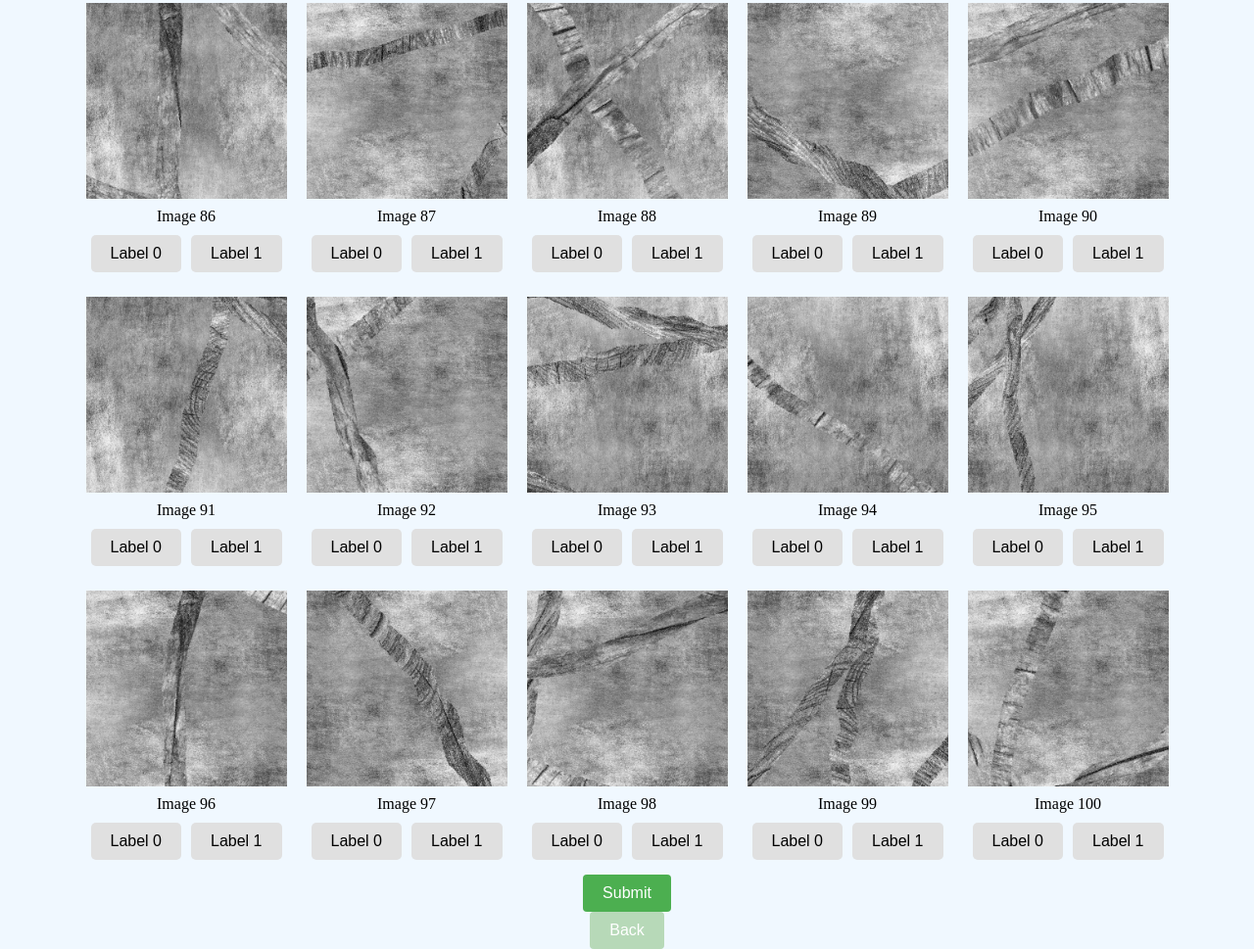
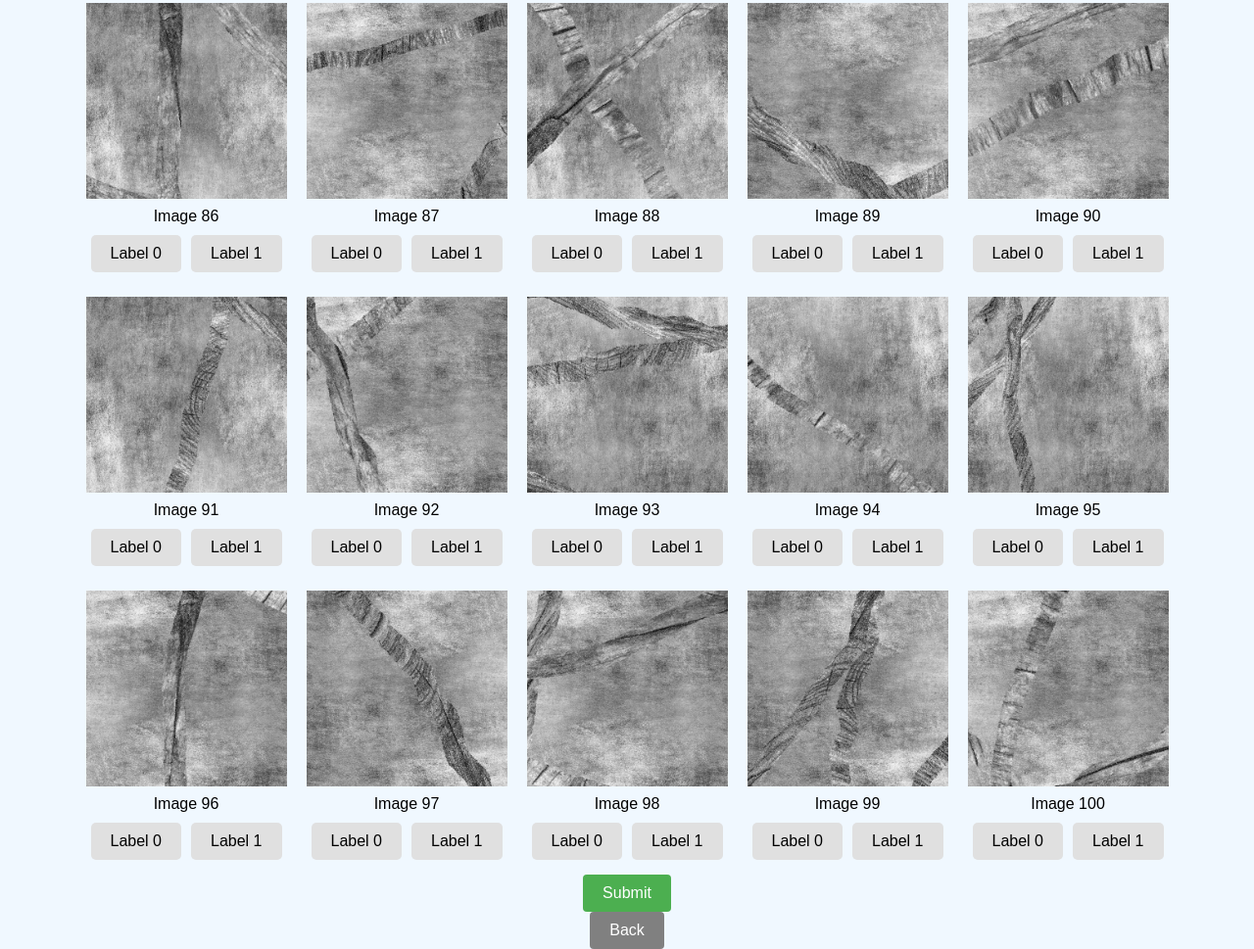
Before and after one commit to rahultejagorantala/Image_Classification_Survey, a website: page index.html in a window 1280 px wide. Shown: the part 5300-6269 px from the top of the page at 98% size. Drawn offline with nearby package versions, Linux system fonts and the light colour scheme.

Commit message:
Update index.html

```diff
--- a/index.html
+++ b/index.html
@@ -245,6 +245,7 @@
   margin:0;
   padding:0;
   background-color:#F0F8FF;
+  font-family: Arial, sans-serif;
   }
     .image-container {
       display: inline-block;
@@ -324,6 +325,7 @@
       font-size: 24px;
       cursor: pointer;
     }
+
   </style>
 </head>
 <body>
@@ -338,7 +340,7 @@
   <a href="https://drive.google.com/drive/folders/1qOFuwdh2Ss7UBLApTHhUlpT_IABH9vmc?usp=sharing" class="drivelink" target="_blank">Drivelink for Images</a>
   <div id="image-container"></div>
   <button onclick="submitSelection()" style="display: block; margin: 0 auto; padding: 10px 20px; background-color: #4CAF50; color: white; font-size: 16px; border: none; border-radius: 4px; cursor: pointer;">Submit</button>
-  <button onclick="moveBack()" style="display: block; margin: 0 auto; padding: 10px 20px; background-color: #b7d9b8; color: white; font-size: 16px; border: none; border-radius: 4px; cursor: pointer;">Back</button>
+  <button onclick="moveBack()" style="display: block; margin: 0 auto; padding: 10px 20px; background-color: #808080; color: white; font-size: 16px; border: none; border-radius: 4px; cursor: pointer;">Back</button>
 
 
   <div id="zoom-container">
```
